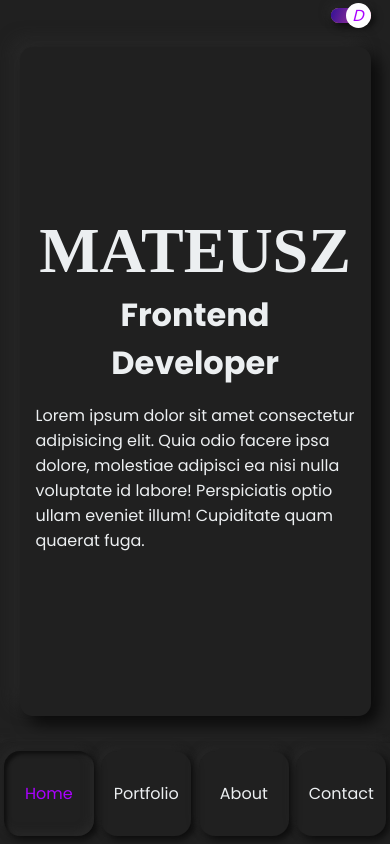
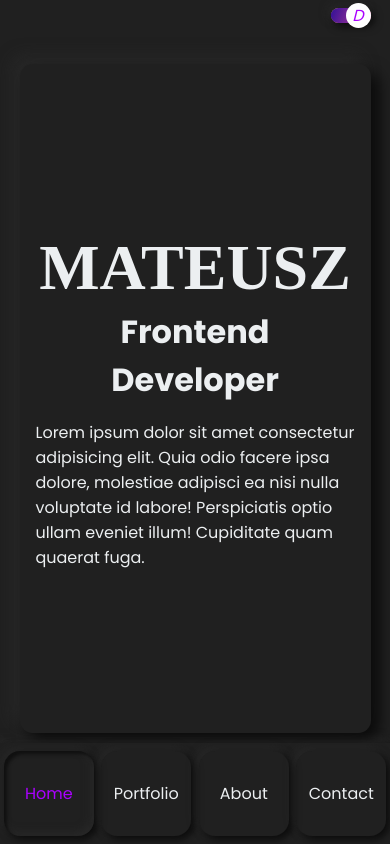
Before and after one commit to mateuszgorecki/first-react-app, a React (Create React App) app: page / in a window 390 px wide. Built offline with nearby package versions, Linux system fonts and the light colour scheme; a web font is replaced by a local one.

Commit message:
update on page wrapper

```diff
--- a/src/assets/scss/_global.scss
+++ b/src/assets/scss/_global.scss
@@ -110,8 +110,7 @@ a {
             height: 90%;
             display: flex;
             align-items: center;
-            position: relative;
-            top: 10px;
+            bottom: 10px;
           }
         }
       }
```
